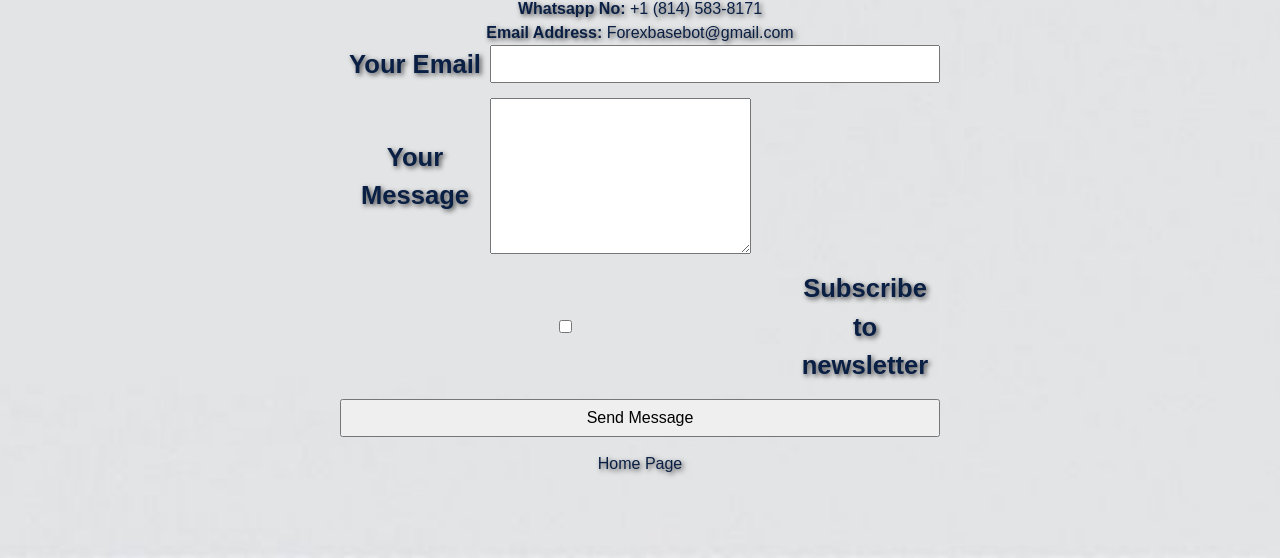
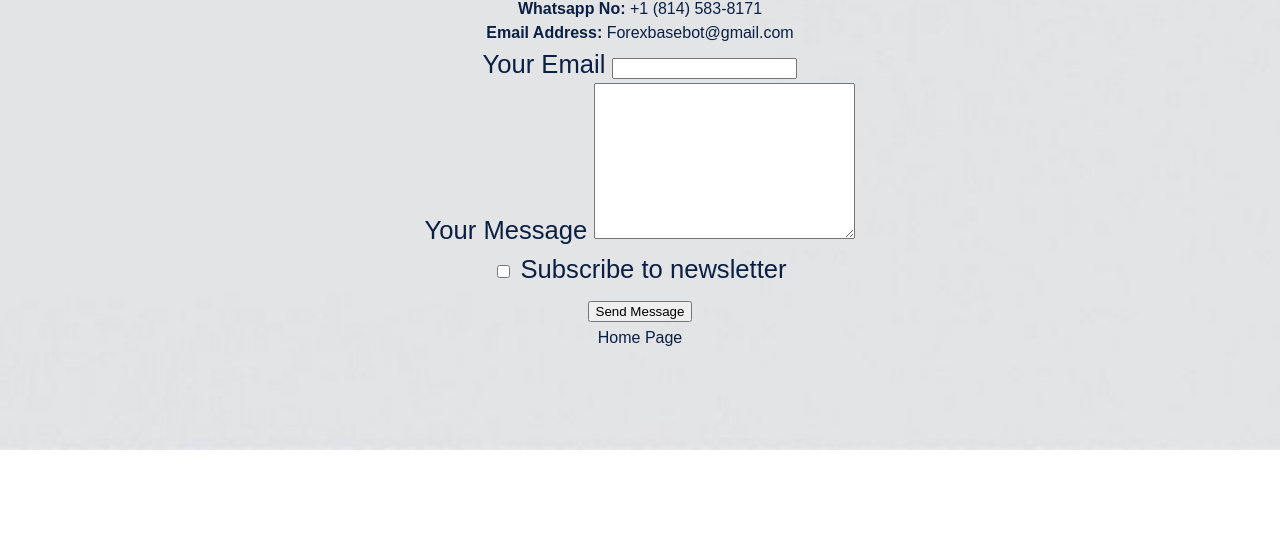
Before and after one commit to Forex-base/Forex-base, a plain HTML site: page Contact-Us.html in a window 1280 px wide. Shown: the part 242-800 px from the top of the page. Drawn offline with Linux system fonts and the light colour scheme.

Commit message:
Update style.css

```diff
--- a/css/style.css
+++ b/css/style.css
@@ -1,6 +1,5 @@
 /* General Styling */
-html, body {
-    height: 100%;
+body {
     margin: 0;
     font-family: Arial, sans-serif;
     line-height: 1.5;
@@ -39,8 +38,6 @@ a {
     background-repeat: no-repeat;
     position: relative;
     text-align: center;
-    min-height: 100vh;
-    height: 100%;
 }
 
 .top {
@@ -66,27 +63,18 @@ a {
     color: white;
 }
 
-/* Remove dark overlay on top2 and top4 */
-.top2::after,
-.top4::after {
-    background: none;
-}
-
-.top::after, .top3::after {
+.top::after, .top2::after, .top3::after, .top4::after {
     content: "";
     position: absolute;
     top: 0;
     left: 0;
     right: 0;
     bottom: 0;
-    background: rgba(0, 0, 0, 0.3);
-    z-index: 1;
 }
 
 .top > *, .top2 > *, .top3 > *, .top4 > * {
     position: relative;
     z-index: 2;
-    text-shadow: 2px 2px 5px rgba(0, 0, 0, 0.7);
 }
 
 /* Navigation & Footer */
@@ -187,26 +175,3 @@ nav, footer {
         max-width: 100px;
     }
 }
-
-/* Form Styling */
-form {
-    max-width: 600px;
-    margin: 0 auto;
-}
-
-.form-group {
-    display: flex;
-    align-items: center;
-    margin-bottom: 15px;
-}
-
-.form-group label {
-    width: 150px;
-    font-weight: bold;
-}
-
-.form-group input {
-    flex: 1;
-    padding: 8px;
-    font-size: 1rem;
-}
```
